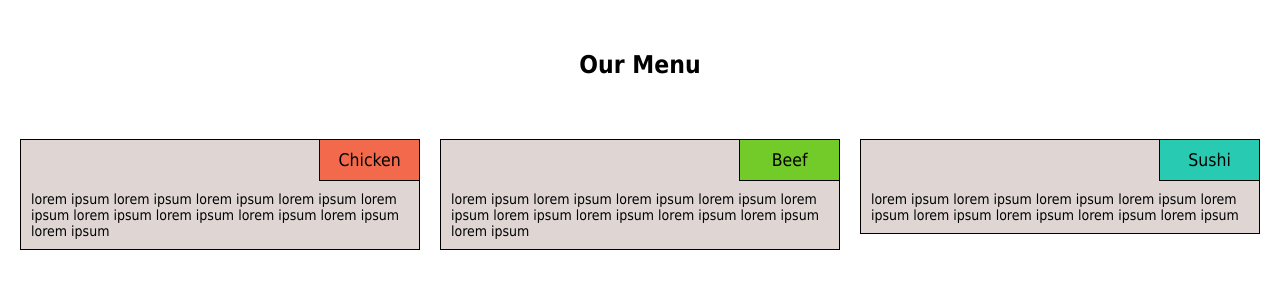
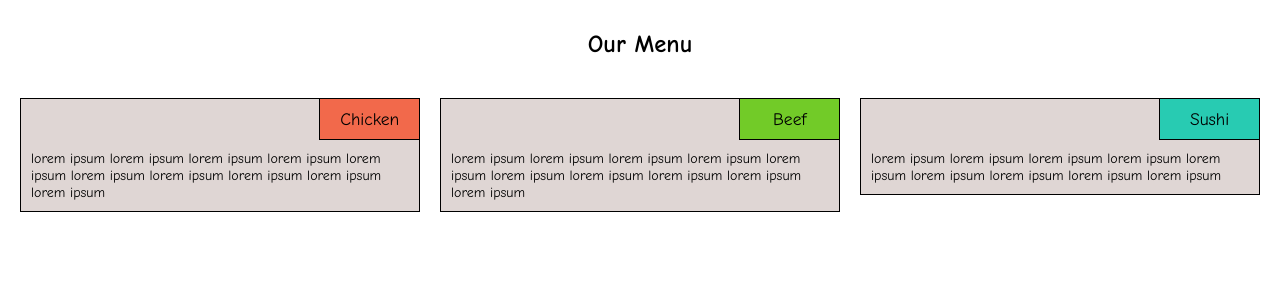
Before and after one commit to ac13793/Coursera-HTML-CSS-and-JS, a plain HTML site: page module2-solution/index.html in a window 1280 px wide. Drawn offline with Linux system fonts and the light colour scheme.

Commit message:
Updated margin of header text

```diff
--- a/module2-solution/css/style.css
+++ b/module2-solution/css/style.css
@@ -1,6 +1,6 @@
 body
 {
-    font-family: "Comic Sans MS, Segoe UI", "Tahoma", "Geneva", "Verdana, sans-serif";
+    font-family: "Comic Sans MS";
     font-size: 14px;
     margin: 0;
 }
@@ -12,7 +12,7 @@ body
 #headerText{
     font-size: 1.75em;
     text-align: center;
-    margin: 50px 0;
+    margin: 30px 0;
     font-weight: bold;
 }
 
```
